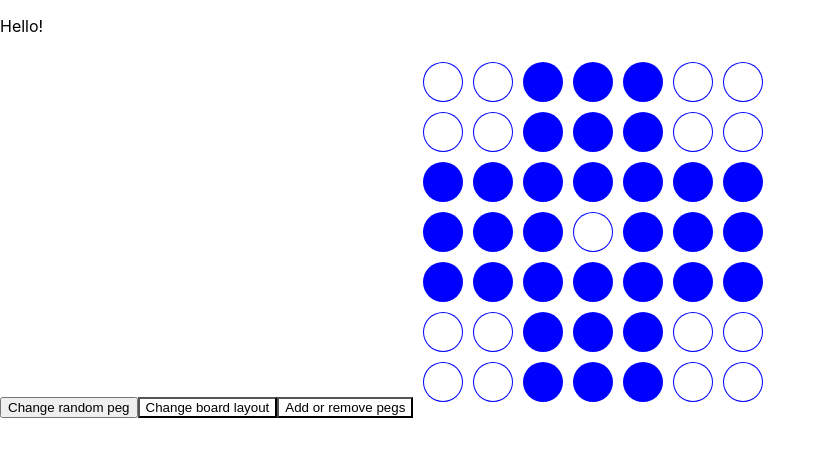
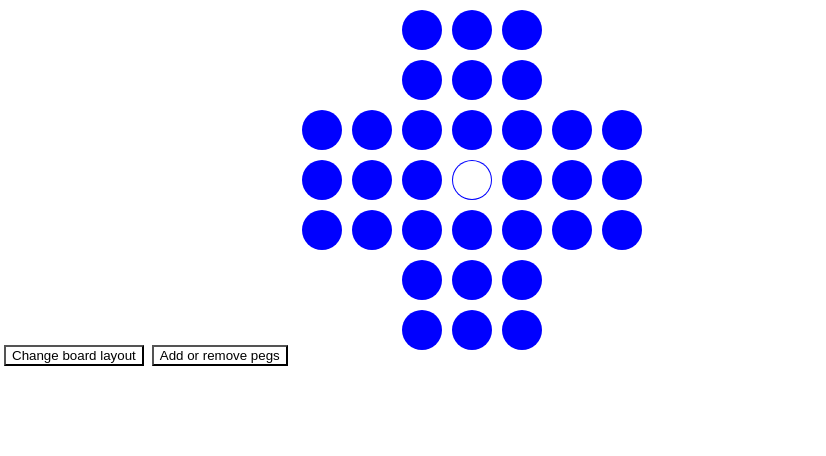
Before and after one commit to joddern/peg_solitaire, a React (Create React App) app: page / in a window 1280 px wide. Shown: the top 456 px of the page, without its empty margins (0-826 px from the left). Built offline with nearby package versions, Linux system fonts and the light colour scheme.

Commit message:
Cleanup + fixes

```diff
--- a/src/App.tsx
+++ b/src/App.tsx
@@ -5,7 +5,6 @@ import Game from "./components/GameBoard";
 function App() {
   return (
     <div>
-      <p>Hello!</p>
       <Game />
     </div>
   );
--- a/src/components/GameBoard.tsx
+++ b/src/components/GameBoard.tsx
@@ -1,10 +1,5 @@
 import React, { useEffect, useRef, useState } from "react";
-
-function getRandomInt(min: number, max: number) {
-  min = Math.ceil(min);
-  max = Math.floor(max);
-  return Math.floor(Math.random() * (max - min + 1)) + min;
-}
+import { getRandomInt } from "../utils/gameboard";
 
 const maxSize = 7;
 const pegRadius = 20;
@@ -20,13 +15,13 @@ const Game = () => {
   const [selectedPeg, setSelectedPeg] = useState<Coord | null>(null);
   // Define the game board (1 for peg, 0 for empty, 2 for restricted field)
   const [board, setBoard] = useState([
-    [0, 0, 1, 1, 1, 0, 0],
-    [0, 0, 1, 1, 1, 0, 0],
+    [2, 2, 1, 1, 1, 2, 2],
+    [2, 2, 1, 1, 1, 2, 2],
     [1, 1, 1, 1, 1, 1, 1],
     [1, 1, 1, 0, 1, 1, 1],
     [1, 1, 1, 1, 1, 1, 1],
-    [0, 0, 1, 1, 1, 0, 0],
-    [0, 0, 1, 1, 1, 0, 0],
+    [2, 2, 1, 1, 1, 2, 2],
+    [2, 2, 1, 1, 1, 2, 2],
   ]);
   const [changeBoardMode, setChangeBoardMode] = useState<boolean>(false);
   const [changePegsMode, setChangePegsMode] = useState<boolean>(false);
@@ -69,28 +64,16 @@ const Game = () => {
     }
   }, [board, selectedPeg]);
 
-  function updateBoardSomeWhat() {
-    const rand_x = getRandomInt(0, board[0].length - 1);
-    const rand_y = getRandomInt(0, board.length - 1);
-    const board_copy = board.slice();
-    board_copy[rand_y][rand_x] === 1
-      ? (board_copy[rand_y][rand_x] = 0)
-      : (board_copy[rand_y][rand_x] = 1);
-    setBoard(board_copy);
-  }
-
   const handleClick = (event: React.MouseEvent<HTMLCanvasElement>) => {
-    console.log("handleClick called!");
     const canvas = canvasRef.current;
     const rect = canvas?.getBoundingClientRect();
     const x = event.clientX - (rect?.left || 0);
     const y = event.clientY - (rect?.top || 0);
-    console.log("x coord: ", x, ".\ny coord: ", y);
     const rectangleSide = 2 * pegRadius + spacing;
 
     const x_index = Math.floor((x + spacing / 2) / rectangleSide);
     const y_index = Math.floor((y + spacing / 2) / rectangleSide);
-    console.log("x_index: ", x_index, ".\ny_index: ", y_index);
+
     if (
       x_index < 0 ||
       x_index >= board[0].length ||
@@ -143,36 +126,33 @@ const Game = () => {
 
   return (
     <div>
-      <button onClick={updateBoardSomeWhat}> Change random peg </button>
       <button
         className="ml-12 mr-12 mt-12 mb-12"
-        style={
-          changeBoardMode
-            ? { backgroundColor: "green", color: "black" }
-            : { backgroundColor: "white", color: "black" }
-        }
+        style={{
+          color: "black",
+          margin: 4,
+          backgroundColor: changeBoardMode ? "green" : "white",
+        }}
         onClick={() => {
           setChangeBoardMode(!changeBoardMode);
           setChangePegsMode(false);
         }}
       >
-        {" "}
-        Change board layout{" "}
+        Change board layout
       </button>
       <button
         className="ml-10 mr-12 mt-12 mb-12"
-        style={
-          changePegsMode
-            ? { backgroundColor: "green", color: "black" }
-            : { backgroundColor: "white", color: "black" }
-        }
+        style={{
+          color: "black",
+          margin: 4,
+          backgroundColor: changePegsMode ? "green" : "white",
+        }}
         onClick={() => {
           setChangePegsMode(!changePegsMode);
           setChangeBoardMode(false);
         }}
       >
-        {" "}
-        Add or remove pegs{" "}
+        Add or remove pegs
       </button>
       <canvas
         ref={canvasRef}
--- /dev/null
+++ b/src/utils/gameboard.ts
@@ -0,0 +1,5 @@
+export function getRandomInt(min: number, max: number) {
+  min = Math.ceil(min);
+  max = Math.floor(max);
+  return Math.floor(Math.random() * (max - min + 1)) + min;
+}
```
